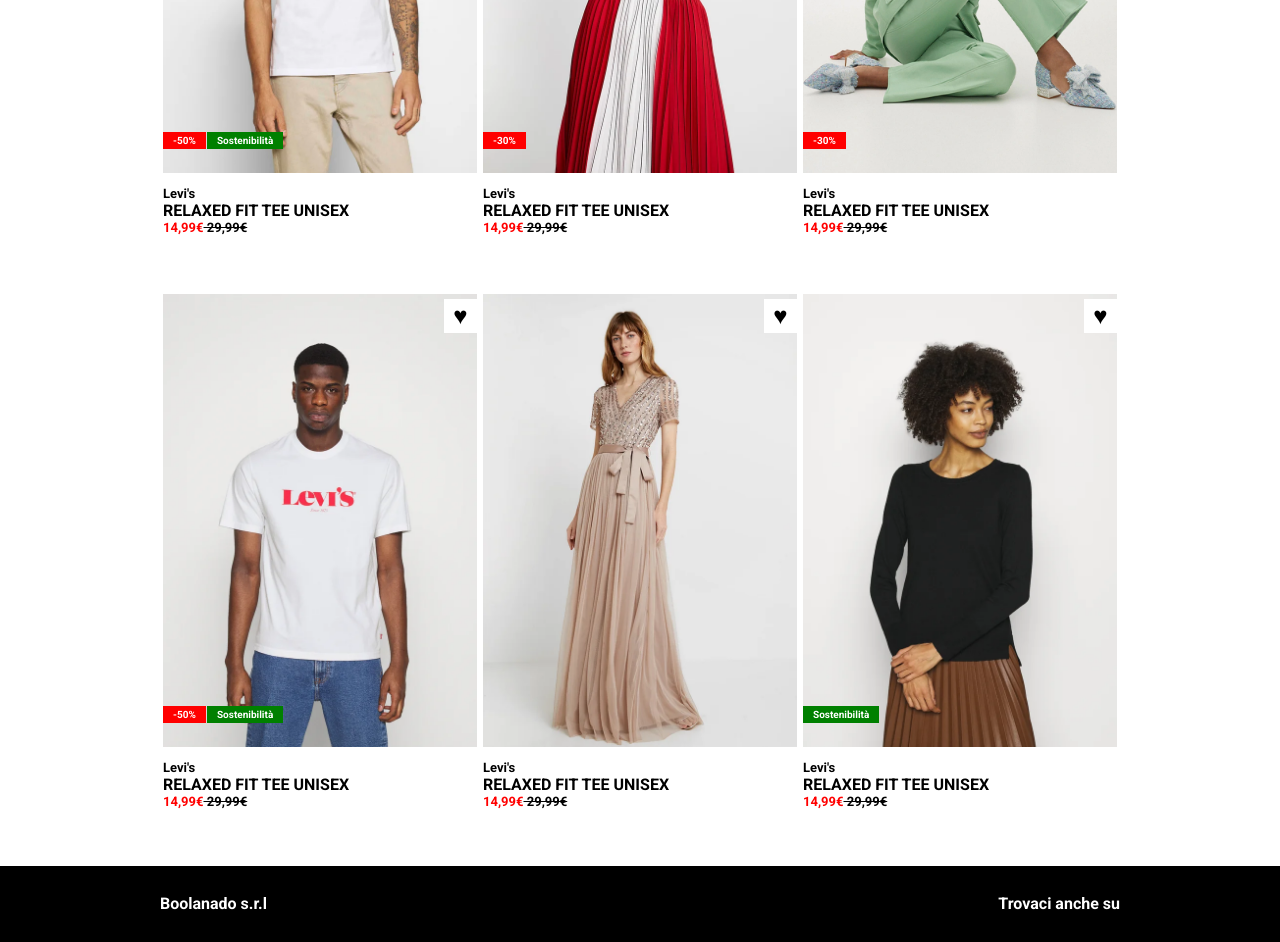
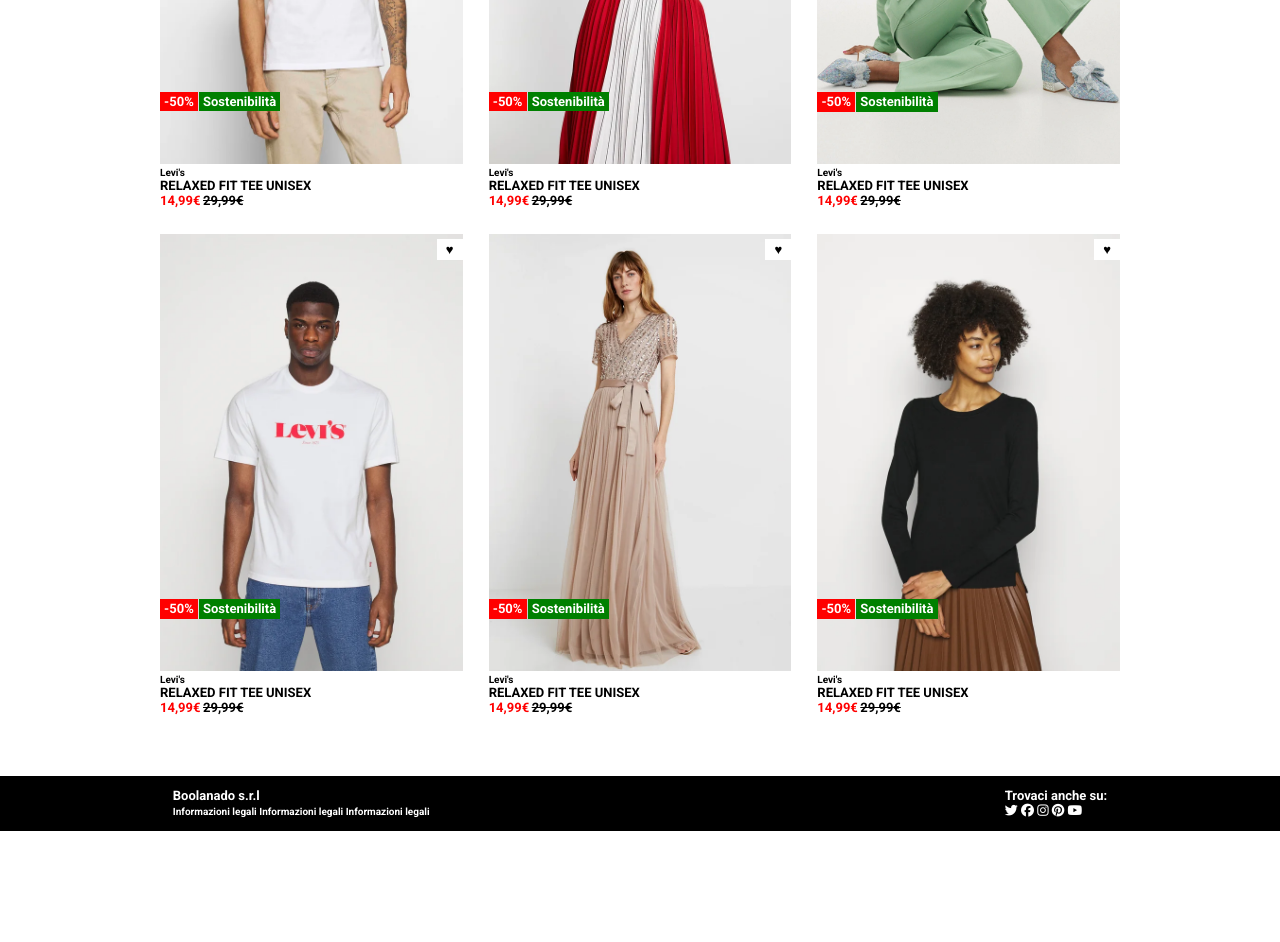
Before and after one commit to giacomomarongiu/html-css-boolando, a plain HTML site: page index.html in a window 1280 px wide. Shown: the part 380-1322 px from the top of the page. After the commit the page ends 1211 px from the top, so only its background shows below. Drawn offline with Linux system fonts and the light colour scheme.

Commit message:
code cleaned - changed method of raw/column/card

```diff
--- a/assets/style.css
+++ b/assets/style.css
@@ -1,18 +1,150 @@
-body {
+* {
     margin: 0;
-    font-family: 'roboto';
+    padding: 0;
+    box-sizing: border-box;
+    font-family: 'roboto', sans-serif;
+    font-size: small;
 }
 
-main{
-    margin-top: 4%;
+main {
+
 }
 
 
-/*use it to centre containers*/
-.centered {
-    display: flex;
+/*Utilities*/
+
+.container_75 {
+    width: 75%;
     margin: auto;
 }
+
+.d-flex {
+    display: flex;
+}
+
+.row {
+    flex-wrap: wrap;
+    padding-top: 5%;
+    padding-bottom: 5%;
+    margin-left: -1rem;
+    margin-right: -1rem;
+}
+
+.col4 {
+    width: calc((100%/12)*4);
+    padding: 1rem;
+}
+
+.small_text {
+    font-size: x-small;
+    font-weight:100;
+}
+
+.text_bold {
+    font-weight: bold;
+}
+
+.green{
+    background-color: green;
+    padding: 2%;
+    padding-left: 4%;
+    padding-right: 4%;
+}
+.discount{
+    background-color: red;
+    padding: 2%;
+    padding-left: 4%;
+    padding-right: 4%;
+}
+
+
+
+/*Main area*/
+.main_container,
+.card,
+.card_up {
+    max-width: 100%;
+}
+
+.card{
+    position:relative ;
+}
+
+/*How to change image*/
+.hover_image {
+    display: none;
+}
+
+.card:hover .main_image {
+    display: none;
+}
+
+.card:hover .hover_image {
+    display: block;
+}
+
+.main_image,
+.hover_image {
+    max-width: 100%;
+    gap: 1%;
+}
+
+p> :first-child{
+    color: red;
+}
+
+p> :nth-child(2){
+    text-decoration: line-through;
+}
+
+.heart, .btn_img{
+    position: absolute;
+}
+
+.heart{
+    top:1%;
+    right: 0;
+    background-color: white;
+    padding: 1%;
+    padding-left: 3%;
+    padding-right: 3%;
+}
+
+.btn_img{
+    display: flex;
+    gap: 1%;
+    color:white;
+    bottom:20%;
+    max-width: 50%;
+}
+
+
+
+
+/*end of the main area*/
+
+
+/*footer area*/
+footer {
+    width: 100%;
+    height: auto;
+    background-color: black;
+    color: white;
+}
+
+.footer_container {
+    justify-content: space-between;
+    align-items: center;
+    width: 75%;
+    padding: 1%;
+}
+
+/*end of the footer area*/
+
+
+
+
+
 
 
 /*header things*/
@@ -20,23 +152,24 @@
     width: 100%;
     height: auto;
     background-color: orange;
+
 }
 
 .header_container {
-    max-width: 75%;
+    max-width: 100%;
     justify-content: space-between;
     align-items: center;
     color: white;
     font-size: small;
     padding-top: 1%;
-    padding-bottom: 1% ;
+    padding-bottom: 1%;
+}
 
-}
 
 /*Fix left side of the navigation bar*/
 ul {
     display: flex;
-    margin:0;
+    margin: 0;
     list-style: none;
     padding: 0%;
 }
@@ -52,151 +185,3 @@
 }
 
 /*end of the header area*/
-
-
-/*Main area*/
-.main_container {
-    max-width: 75%;
-    justify-content: center;
-    padding-bottom: 8%;
-}
-/*Penso ci sia un modo migliore per fare i quadrati ma non l'ho trovato*/
-.square {
-    position: relative;
-    width: 100%;
-    height: 466px;
-    margin: 3px;
-    max-width: 100%;
-}
-
-.square .hover_image {
-    position: absolute;
-    top: 0;
-    right: 0;
-    left: 0;
-    bottom: 0;
-    object-fit: contain;
-    opacity: 0;
-}
-
-.main_image {
-    position: absolute;
-    object-fit: contain;
-    max-width: 100%;
-    max-height: 100%;
-}
-
-.hover_image{
-    width: 100%;
-}
-
-/*for switch image*/
-.square:hover .hover_image {
-    opacity: 1;
-}
-
-/*heart things*/
-.heart {
-    position: absolute;
-    top: 5px;
-    right: 0%;
-    z-index: 1;
-    width: auto;
-    height: auto;
-    padding: 3%;
-    padding-top: 1%;
-    padding-bottom: 1%;
-    background-color: white;
-    color: black;
-    text-align: center;
-    font-size: x-large;
-}
-
-
-/*red discount square*/
-.discount {
-    position: absolute;
-    bottom: 8%;
-    left: 0%;
-    z-index: 1;
-    width: auto;
-    height: auto;
-    background-color: red;
-    color: white;
-    text-align: center;
-    font-size: x-small;
-    padding: 3px;
-    padding-left: 10px;
-    padding-right: 10px;
-}
-
-/*green square*/
-.green_sost {
-    position:absolute;
-    bottom: 8%;
-    left: 0%;
-    z-index: 1;
-    width: auto;
-    height: auto;
-    background-color: green;
-    color: white;
-    text-align: center;
-    font-size: x-small;
-    padding: 3px;
-    padding-left: 10px;
-    padding-right: 10px;
-}
-
-/*space */
-.green_space{
-    left: 14%
-}
-
-.square_text{
-    position: absolute;
-    top:100%;
-    z-index: 2;
-    text
-}
-
-
-/*text under the image*/
-.description{
-    margin: 0;
-}
-
-.brand{
-    margin: 0;
-    font-size: small;
-}
-
-.price{
-    margin: 0;
-    font-size: small;
-    color: red;
-    display: ;
-}
-.price_old{
-    font-weight: lighter;
-    color: black;
-    text-decoration: line-through;
-}
-
-/*end of the main area*/
-
-
-/*footer area*/
-footer{
-    width: 100%;
-    height: auto;
-    background-color: black;
-    color: white;
-}
-
-.footer_container{
-    justify-content: space-between;
-    align-items: center;
-    width: 75%;
-    padding: 1%;
-}
-/*end of the footer area*/
--- a/index.html
+++ b/index.html
@@ -16,7 +16,7 @@
 
     <!--Header with 3 parts, containter for center-->
     <header>
-        <div class="header_container centered">
+        <nav class="header_container d-flex container_75">
             <div class="nav_left">
                 <ul>
                     <li>Donna</li>
@@ -25,108 +25,170 @@
                 </ul>
             </div>
             <img class="nav_logo" src="./assets/img/boolean-logo.png" alt="">
-            <div class="nav_right"><i class="fa-solid fa-user"></i> <i class="fa-regular fa-heart"></i> <i
-                    class="fa-solid fa-bag-shopping"></i></div>
-        </div>
+            <div class="nav_right">
+                <i class="fa-solid fa-user"></i>
+                <i class="fa-regular fa-heart"></i>
+                <i class="fa-solid fa-bag-shopping"></i>
+            </div>
+        </nav>
     </header>
     <!--end of the header-->
 
-<!--Main with two containers, 1 container=1row-->
+    <!--Main with 1row divided by column (1/3 of row)-->
     <main>
-        <div class="main_container centered">
-            <div class="square">
-                <!--Square is the cotainer of the image
-                There are different element inside the square-->
-                <img class="main_image" src="./assets/img/1.webp" alt="">
-                <img class="hover_image" src="./assets/img/1b.webp"> </img>
-                <div class="heart">&hearts;</div>
-                <div class="discount">-50%</div>
-                <div class="green_sost green_space">Sostenibilità</div>
-                <div class="square_text">
-                    <p class="brand">Levi's</p>
-                    <h8 class="description">RELAXED FIT TEE UNISEX</h8>
-                    <p class="price"> 14,99&euro;<span class="price_old"> 29,99&euro;</span></p>
-
+        <div class="main_container container_75">
+            <div class="row d-flex">
+                <div class="col4">
+                    <!--Card is all the containter with three things:
+                         images, text and buttons(buttons are moved inside the card)  -->
+                    <div class="card">
+                        <div class="card_up">
+                            <img class="main_image" src="./assets/img/1.webp" alt="">
+                            <img class="hover_image" src="./assets/img/1b.webp" alt="">
+                        </div>
+                        <div class="card_bottom">
+                            <p class="small_text">Levi's</p>
+                            <p class="text_bold">RELAXED FIT TEE UNISEX</p>
+                            <p class="euro small_text">
+                                <span class="text_bold">14,99&euro;</span>
+                                <span class="">29,99&euro;</span>
+                            </p>
+                        </div>
+                        <div class="heart">&hearts;</div>
+                        <div class="btn_img ">
+                            <span class="discount">-50% </span>
+                            <span class="green">Sostenibilità</span>
+                        </div>
+                    </div>
                 </div>
-            </div>
-            <div class="square">
-                <img class="main_image" src="./assets/img/2.webp" alt="">
-                <img class="hover_image" src="./assets/img/2b.webp"> </img>
-                <div class="heart">&hearts;</div>
-                <div class="discount">-30%</div>
-                <div class="square_text">
-                    <p class="brand">Levi's</p>
-                    <h8 class="description">RELAXED FIT TEE UNISEX</h8>
-                    <p class="price"> 14,99&euro;<span class="price_old"> 29,99&euro;</span></p>
-
+                <div class="col4">
+                    <div class="card">
+                        <div class="card_up">
+                            <img class="main_image" src="./assets/img/2.webp" alt="">
+                            <img class="hover_image" src="./assets/img/2b.webp" alt="">
+                        </div>
+                        <div class="card_bottom">
+                            <p class="small_text">Levi's</p>
+                            <p class="text_bold">RELAXED FIT TEE UNISEX</p>
+                            <p class="euro small_text">
+                                <span class="text_bold">14,99&euro;</span>
+                                <span class="">29,99&euro;</span>
+                            </p>
+                        </div>
+                        <div class="heart">&hearts;</div>
+                        <div class="btn_img ">
+                            <span class="discount">-50% </span>
+                            <span class="green">Sostenibilità</span>
+                        </div>
+                    </div>
                 </div>
-            </div>
-            <div class="square">
-                <img class="main_image" src="./assets/img/3.webp" alt="">
-                <img class="hover_image" src="./assets/img/3b.webp"> </img>
-                <div class="heart">&hearts;</div>
-                <div class="discount">-30%</div>
-                <div class="square_text">
-                    <p class="brand">Levi's</p>
-                    <h8 class="description">RELAXED FIT TEE UNISEX</h8>
-                    <p class="price"> 14,99&euro;<span class="price_old"> 29,99&euro;</span></p>
-
+                <div class="col4">
+                    <div class="card">
+                        <div class="card_up">
+                            <img class="main_image" src="./assets/img/3.webp" alt="">
+                            <img class="hover_image" src="./assets/img/3b.webp" alt="">
+                        </div>
+                        <div class="card_bottom">
+                            <p class="small_text">Levi's</p>
+                            <p class="text_bold">RELAXED FIT TEE UNISEX</p>
+                            <p class="euro small_text">
+                                <span class="text_bold">14,99&euro;</span>
+                                <span class="">29,99&euro;</span>
+                            </p>
+                        </div>
+                        <div class="heart">&hearts;</div>
+                        <div class="btn_img ">
+                            <span class="discount">-50% </span>
+                            <span class="green">Sostenibilità</span>
+                        </div>
+                    </div>
+                </div>
+                <div class="col4">
+                    <div class="card">
+                        <div class="card_up">
+                            <img class="main_image" src="./assets/img/4.webp" alt="">
+                            <img class="hover_image" src="./assets/img/4b.webp" alt="">
+                        </div>
+                        <div class="card_bottom">
+                            <p class="small_text">Levi's</p>
+                            <p class="text_bold">RELAXED FIT TEE UNISEX</p>
+                            <p class="euro small_text">
+                                <span class="text_bold">14,99&euro;</span>
+                                <span class="">29,99&euro;</span>
+                            </p>
+                        </div>
+                        <div class="heart">&hearts;</div>
+                        <div class="btn_img ">
+                            <span class="discount">-50% </span>
+                            <span class="green">Sostenibilità</span>
+                        </div>
+                    </div>
+                </div>
+                <div class="col4">
+                    <div class="card">
+                        <div class="card_up">
+                            <img class="main_image" src="./assets/img/5.webp" alt="">
+                            <img class="hover_image" src="./assets/img/5b.webp" alt="">
+                        </div>
+                        <div class="card_bottom">
+                            <p class="small_text">Levi's</p>
+                            <p class="text_bold">RELAXED FIT TEE UNISEX</p>
+                            <p class="euro small_text">
+                                <span class="text_bold">14,99&euro;</span>
+                                <span class="">29,99&euro;</span>
+                            </p>
+                        </div>
+                        <div class="heart">&hearts;</div>
+                        <div class="btn_img ">
+                            <span class="discount">-50% </span>
+                            <span class="green">Sostenibilità</span>
+                        </div>
+                    </div>
+                </div>
+                <div class="col4">
+                    <div class="card">
+                        <div class="card_up">
+                            <img class="main_image" src="./assets/img/6.webp" alt="">
+                            <img class="hover_image" src="./assets/img/6b.webp" alt="">
+                        </div>
+                        <div class="card_bottom">
+                            <p class="small_text">Levi's</p>
+                            <p class="text_bold">RELAXED FIT TEE UNISEX</p>
+                            <p class="euro small_text">
+                                <span class="text_bold">14,99&euro;</span>
+                                <span class="">29,99&euro;</span>
+                            </p>
+                        </div>
+                        <div class="heart">&hearts;</div>
+                        <div class="btn_img ">
+                            <span class="discount">-50% </span>
+                            <span class="green">Sostenibilità</span>
+                        </div>
+                    </div>
                 </div>
             </div>
         </div>
-        <!--First Row end-->
-
-        <!--2 Row-->
-        <div class="main_container centered">
-            <div class="square">
-                <img class="main_image" src="./assets/img/4.webp" alt="">
-                <img class="hover_image" src="./assets/img/4b.webp"> </img>
-                <div class="heart">&hearts;</div>
-                <div class="discount ">-50%</div>
-                <div class="green_sost green_space">Sostenibilità</div>
-                <div class="square_text">
-                    <p class="brand">Levi's</p>
-                    <h8 class="description">RELAXED FIT TEE UNISEX</h8>
-                    <p class="price"> 14,99&euro;<span class="price_old"> 29,99&euro;</span></p>
-
-                </div>
-
-            </div>
-            <div class="square">
-                <img class="main_image" src="./assets/img/5.webp" alt="">
-                <img class="hover_image" src="./assets/img/5b.webp"> </img>
-                <div class="heart">&hearts;</div>
-                <div class="square_text">
-                    <p class="brand">Levi's</p>
-                    <h8 class="description">RELAXED FIT TEE UNISEX</h8>
-                    <p class="price"> 14,99&euro;<span class="price_old"> 29,99&euro;</span></p>
-
-                </div>
-            </div>
-            <div class="square">
-                <img class="main_image" src="./assets/img/6.webp" alt="">
-                <img class="hover_image" src="./assets/img/6b.webp"> </img>
-                <div class="heart">&hearts;</div>
-                <div class="green_sost">Sostenibilità</div>
-                <div class="square_text">
-                    <p class="brand">Levi's</p>
-                    <h8 class="description">RELAXED FIT TEE UNISEX</h8>
-                    <p class="price"> 14,99&euro;<span class="price_old"> 29,99&euro;</span></p>
-
-                </div>
-            </div>
-        </div>
-        <!--Seconc row end-->
     </main>
 
 
     <footer>
-        <div class="footer_container centered">
+        <div class="footer_container container_75 d-flex">
             <div class="right_footer">
                 <p>Boolanado s.r.l</p>
+                <span class="small_text">Informazioni legali </span>
+                <span class="small_text">Informazioni legali </span>
+                <span class="small_text">Informazioni legali </span>
+
             </div>
             <div class="left_footer">
-                Trovaci anche su
+                <p>Trovaci anche su:</p>
+                <div>
+                    <i class="fa-brands fa-twitter"></i>
+                    <i class="fa-brands fa-facebook"></i>
+                    <i class="fa-brands fa-instagram"></i>
+                    <i class="fa-brands fa-pinterest"></i>
+                    <i class="fa-brands fa-youtube"></i>
+                </div>
             </div>
         </div>
     </footer>
```
